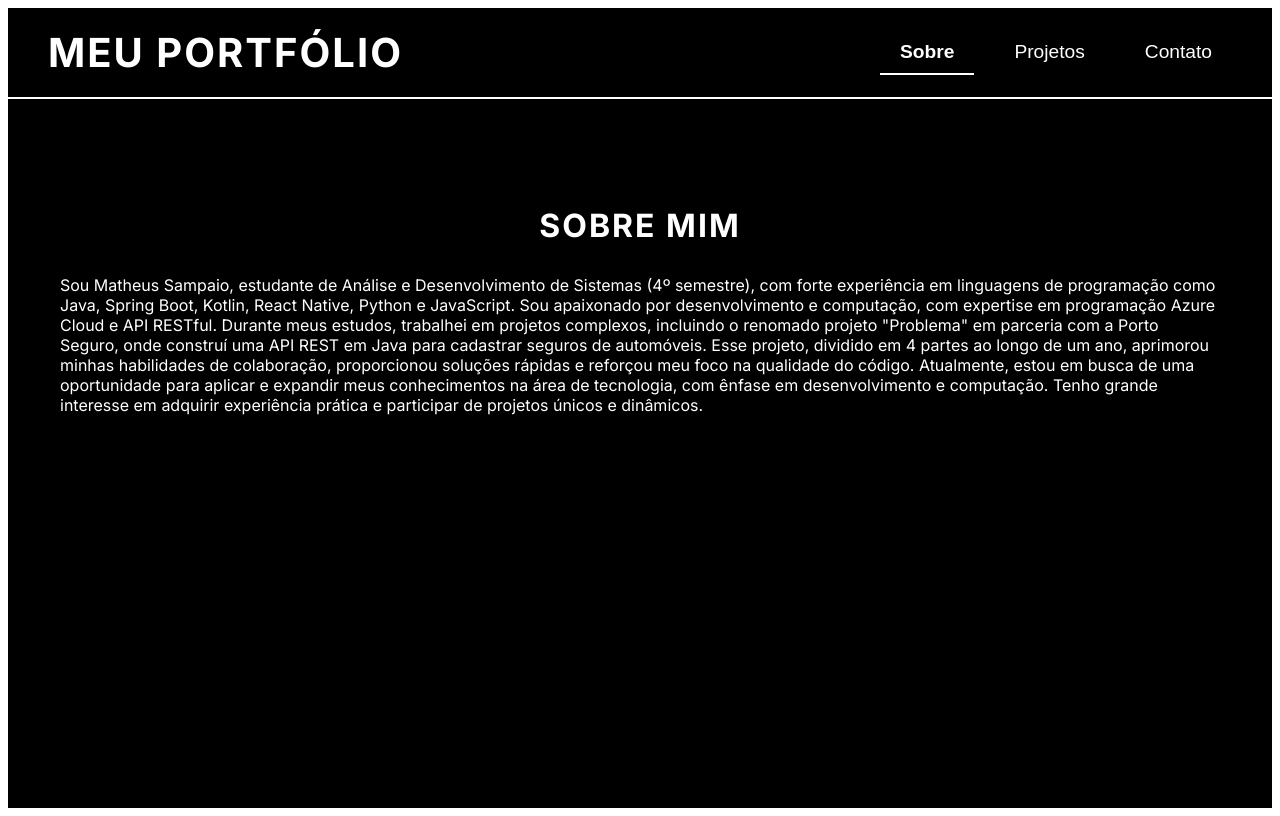
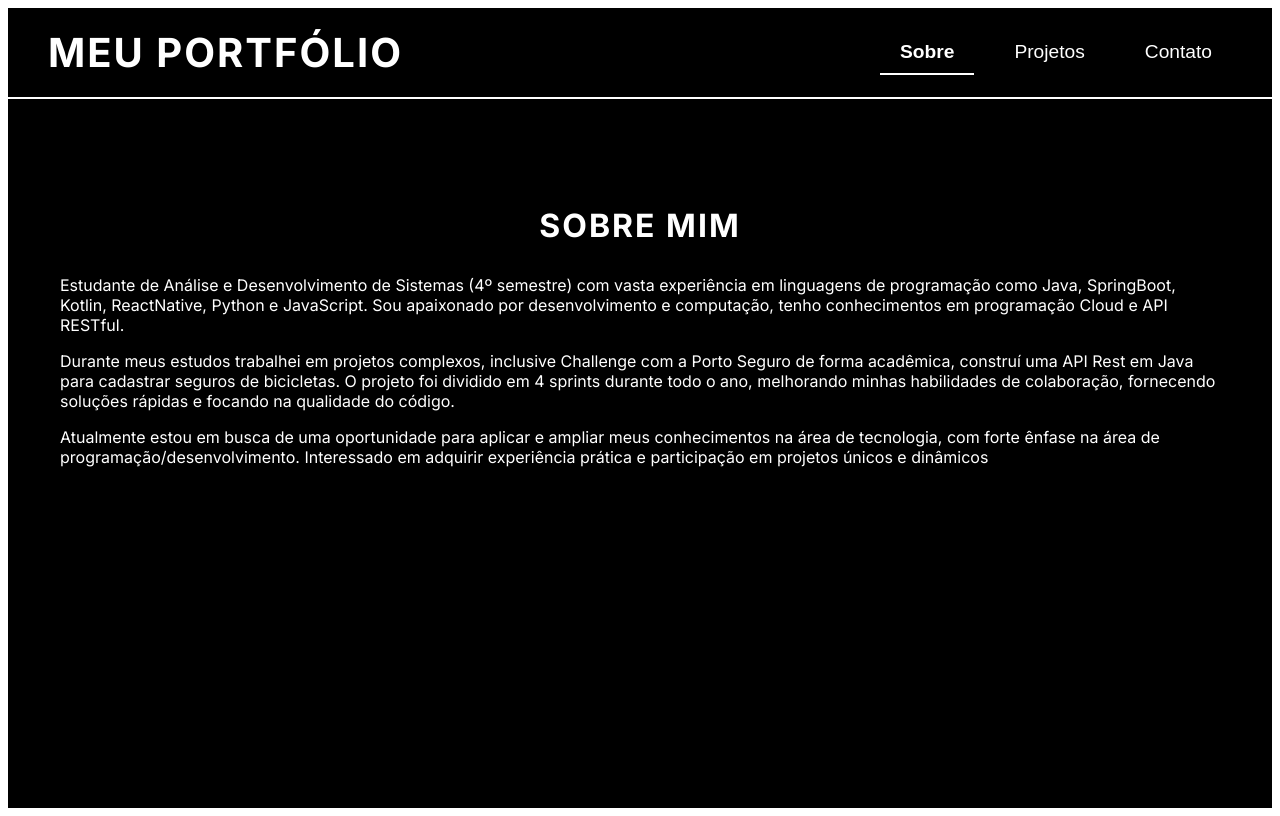
Before and after one commit to matheusCMSampaio/meu-portfolio, a Next.js app: page / in a window 1280 px wide. Built offline with nearby package versions, Linux system fonts and the light colour scheme.

Commit message:
Update Sobre

```diff
--- a/src/app/components/Sobre.jsx
+++ b/src/app/components/Sobre.jsx
@@ -6,9 +6,13 @@ export default function Sobre() {
     <section className={styles.section}>
       <h2 className={styles.heading}>Sobre Mim</h2>
       <p>
-        Sou Matheus Sampaio, estudante de Análise e Desenvolvimento de Sistemas (4º semestre), com forte experiência em linguagens de programação como Java, Spring Boot, Kotlin, React Native, Python e JavaScript. Sou apaixonado por desenvolvimento e computação, com expertise em programação Azure Cloud e API RESTful.
-        Durante meus estudos, trabalhei em projetos complexos, incluindo o renomado projeto "Problema" em parceria com a Porto Seguro, onde construí uma API REST em Java para cadastrar seguros de automóveis. Esse projeto, dividido em 4 partes ao longo de um ano, aprimorou minhas habilidades de colaboração, proporcionou soluções rápidas e reforçou meu foco na qualidade do código.
-        Atualmente, estou em busca de uma oportunidade para aplicar e expandir meus conhecimentos na área de tecnologia, com ênfase em desenvolvimento e computação. Tenho grande interesse em adquirir experiência prática e participar de projetos únicos e dinâmicos.
+      Estudante de Análise e Desenvolvimento de Sistemas (4º semestre) com vasta experiência em linguagens de programação como Java, SpringBoot, Kotlin, ReactNative, Python e JavaScript. Sou apaixonado por desenvolvimento e computação, tenho conhecimentos em programação Cloud e API RESTful.
+      </p>
+      <p>
+        Durante meus estudos trabalhei em projetos complexos, inclusive Challenge com a Porto Seguro de forma acadêmica, construí uma API Rest em Java para cadastrar seguros de bicicletas. O projeto foi dividido em 4 sprints durante todo o ano, melhorando minhas habilidades de colaboração, fornecendo soluções rápidas e focando na qualidade do código.
+      </p>
+      <p>
+      Atualmente estou em busca de uma oportunidade para aplicar e ampliar meus conhecimentos na área de tecnologia, com forte ênfase na área de programação/desenvolvimento. Interessado em adquirir experiência prática e participação em projetos únicos e dinâmicos
       </p>
     </section>
   );
```
